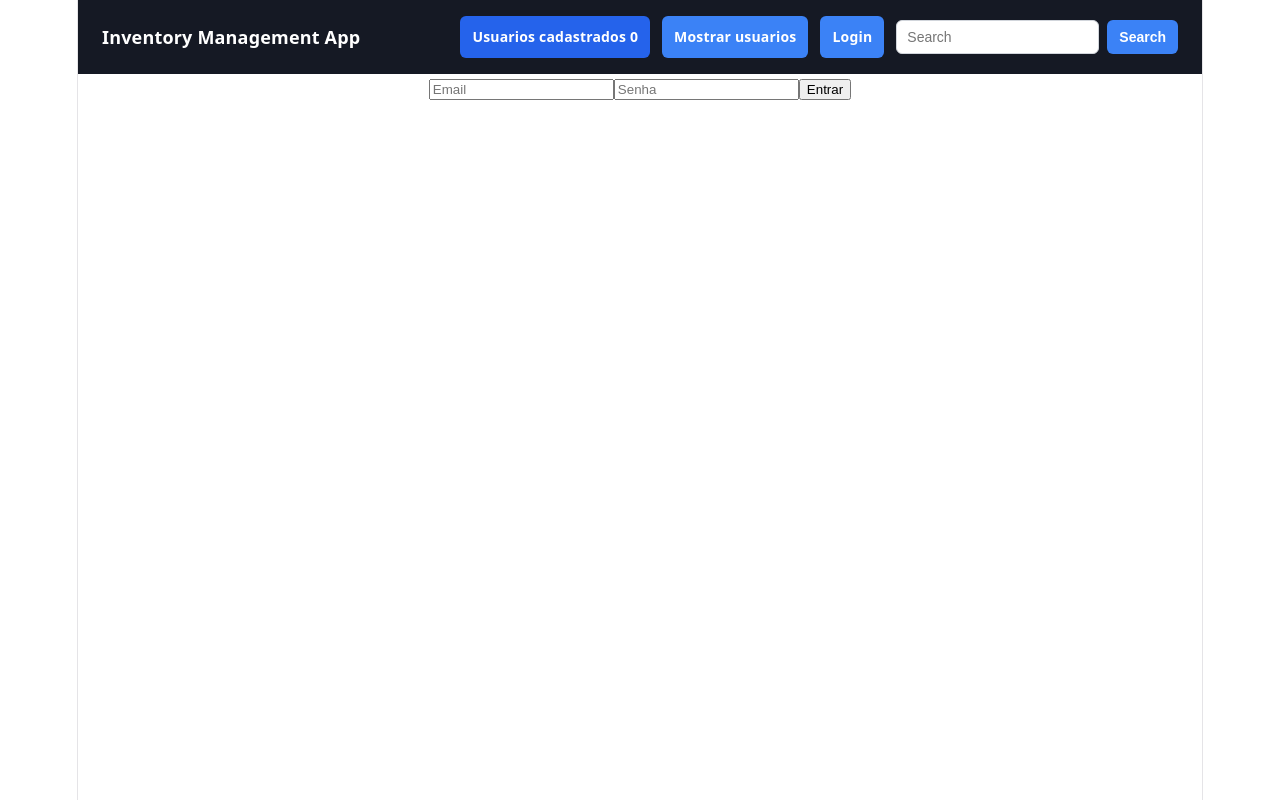
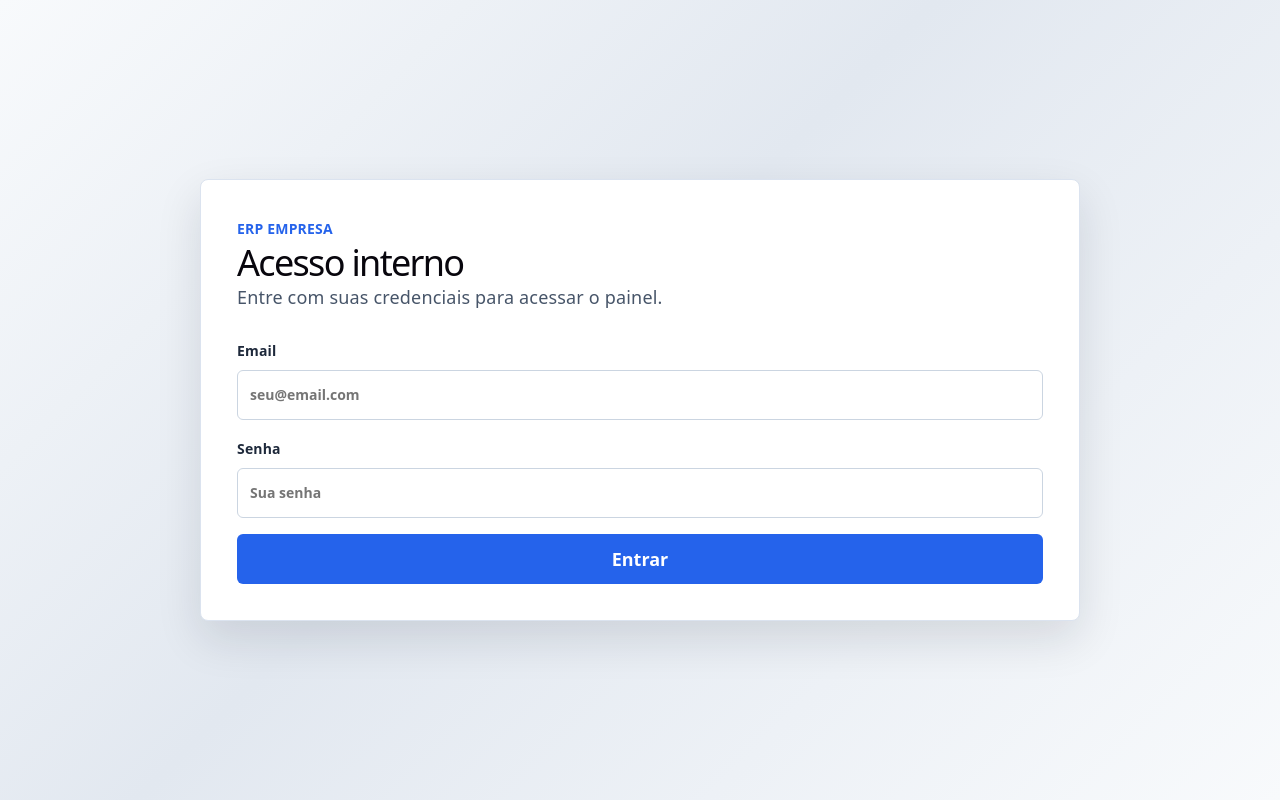
Before and after one commit to vitorOO-hub/ERP_EMPRESA, a React app in the folder frontend/: page /login in a window 1280 px wide. Built offline with nearby package versions, Linux system fonts and the light colour scheme; the HTML template or start-up script is replaced by a standard one.

Commit message:
Busca de usuario especifico pot id feita no frontend chamando o backend

```diff
--- a/frontend/UsuariosContext.jsx
+++ b/frontend/UsuariosContext.jsx
@@ -36,6 +36,7 @@ export const UsuariosProvider = ({ children }) => {
     }
   }, [])
 
+
   useEffect(() => {
     carregarUsuarios()
   }, [carregarUsuarios])
--- a/frontend/src/App.css
+++ b/frontend/src/App.css
@@ -1,5 +1,95 @@
 .App {
   padding: 48px 24px;
+}
+
+.app-content {
+  padding: 32px 24px;
+}
+
+.login-page {
+  align-items: center;
+  background: linear-gradient(135deg, #f8fafc 0%, #e2e8f0 45%, #f8fafc 100%);
+  box-sizing: border-box;
+  display: flex;
+  justify-content: center;
+  min-height: 100svh;
+  padding: 32px 20px;
+}
+
+.login-panel {
+  background: #fff;
+  border: 1px solid #dbe3ef;
+  border-radius: 8px;
+  box-shadow: 0 18px 45px rgba(15, 23, 42, 0.12);
+  box-sizing: border-box;
+  display: grid;
+  gap: 28px;
+  max-width: 880px;
+  padding: 36px;
+  width: 100%;
+}
+
+.login-copy {
+  text-align: left;
+}
+
+.login-kicker {
+  color: #2563eb;
+  display: block;
+  font-size: 14px;
+  font-weight: 700;
+  margin-bottom: 8px;
+  text-transform: uppercase;
+}
+
+.login-copy h1 {
+  font-size: 36px;
+  margin: 0 0 8px;
+}
+
+.login-copy p {
+  color: #475569;
+}
+
+.login-form {
+  display: grid;
+  gap: 16px;
+}
+
+.login-form label {
+  color: #1e293b;
+  display: grid;
+  font-size: 14px;
+  font-weight: 700;
+  gap: 6px;
+  text-align: left;
+}
+
+.login-form input {
+  border: 1px solid #cbd5e1;
+  border-radius: 6px;
+  box-sizing: border-box;
+  font: inherit;
+  padding: 11px 12px;
+  width: 100%;
+}
+
+.login-form button {
+  background: #2563eb;
+  border: 0;
+  border-radius: 6px;
+  color: #fff;
+  cursor: pointer;
+  font: inherit;
+  font-weight: 700;
+  padding: 12px 16px;
+}
+
+.login-error {
+  color: #b91c1c;
+  font-size: 14px;
+  font-weight: 700;
+  text-align: left;
 }
 
 .navbar {
@@ -68,7 +158,26 @@
   padding: 8px 10px;
 }
 
+.usuarios-table {
+  width: 100%;
+  border-collapse: collapse;
+}
+
+.usuarios-thead,
+.usuarios-table-body {
+  padding: 12px;
+  text-align: left;
+}
+
+.usuarios-thead {
+  border-bottom: 1px solid #ccc;
+}
+
 @media (max-width: 720px) {
+  .login-panel {
+    padding: 24px;
+  }
+
   .navbar,
   .navbar-actions,
   .search-form {
--- a/frontend/src/App.jsx
+++ b/frontend/src/App.jsx
@@ -4,6 +4,16 @@ import Usuarios from './pages/usuarios.jsx'
 import Login from './pages/login.jsx'
 import { UsuariosProvider } from '../UsuariosContext.jsx'
 import './App.css'
+
+function LoginPublico() {
+  const token = localStorage.getItem('access_token')
+
+  if (token) {
+    return <Navigate to="/usuarios" replace />
+  }
+
+  return <Login />
+}
 
 function RotaPrivada({ children }) {
   const token = localStorage.getItem('access_token')
@@ -15,27 +25,31 @@ function RotaPrivada({ children }) {
   return children
 }
 
+function AreaPrivada({ children }) {
+  return (
+    <RotaPrivada>
+      <UsuariosProvider>
+        <NavBar />
+        <main className="app-content">{children}</main>
+      </UsuariosProvider>
+    </RotaPrivada>
+  )
+}
+
 function App() {
   return (
-    <UsuariosProvider>
-      <NavBar />
-    {/* Rotas Publicas */}
     <Routes>
       <Route path="/" element={<Navigate to="/login" replace />} />
-        <Route path="/login" element={<Login />} />
-
-    {/* Rotas Privadas*/}
+      <Route path="/login" element={<LoginPublico />} />
       <Route
         path="/usuarios"
         element={
-            <RotaPrivada>
+          <AreaPrivada>
             <Usuarios />
-            </RotaPrivada>
+          </AreaPrivada>
         }
       />
-
     </Routes>
-    </UsuariosProvider>
   )
 }
 
--- a/frontend/src/components/navbar.jsx
+++ b/frontend/src/components/navbar.jsx
@@ -1,10 +1,16 @@
 import { useContext } from 'react'
-import { Link } from 'react-router-dom'
+import { Link, useNavigate } from 'react-router-dom'
 import { UsuariosContext } from '../../UsuariosContext.jsx'
 
 const NavBar = () => {
   const { usuarios } = useContext(UsuariosContext)
   const totalUsuarios = Array.isArray(usuarios) ? usuarios.length : 0
+  const navigate = useNavigate()
+
+  function sair() {
+    localStorage.removeItem('access_token')
+    navigate('/login', { replace: true })
+  }
 
   return (
     <header className="navbar">
@@ -17,9 +23,9 @@ const NavBar = () => {
         <Link className="nav-button" to="/usuarios">
           Mostrar usuarios
         </Link>
-        <Link className="nav-button" to="/login">
-          Login
-        </Link>
+        <button className="nav-button" type="button" onClick={sair}>
+          Sair
+        </button>
         <form className="search-form">
           <input type="search" placeholder="Search" aria-label="Search" />
           <button type="submit">Search</button>
--- a/frontend/src/index.css
+++ b/frontend/src/index.css
@@ -55,11 +55,7 @@ body {
 }
 
 #root {
-  width: 1126px;
-  max-width: 100%;
-  margin: 0 auto;
-  text-align: center;
-  border-inline: 1px solid var(--border);
+  width: 100%;
   min-height: 100svh;
   display: flex;
   flex-direction: column;
--- a/frontend/src/pages/login.jsx
+++ b/frontend/src/pages/login.jsx
@@ -1,13 +1,11 @@
-import { useContext, useState } from 'react'
+import { useState } from 'react'
 import { useNavigate } from 'react-router-dom'
-import { UsuariosContext } from '../../UsuariosContext.jsx'
 
 export default function Login() {
   const [email, setEmail] = useState('')
   const [senha, setSenha] = useState('')
   const [erro, setErro] = useState('')
   const navigate = useNavigate()
-  const { carregarUsuarios } = useContext(UsuariosContext)
 
   async function fazerLogin(event) {
     event.preventDefault()
@@ -27,29 +25,44 @@ export default function Login() {
     }
 
     localStorage.setItem('access_token', dados.access_token)
-    await carregarUsuarios()
     navigate('/usuarios')
   }
 
   return (
-    <form onSubmit={fazerLogin}>
+    <main className="login-page">
+      <section className="login-panel">
+        <div className="login-copy">
+          <span className="login-kicker">ERP Empresa</span>
+          <h1>Acesso interno</h1>
+          <p>Entre com suas credenciais para acessar o painel.</p>
+        </div>
+
+        <form className="login-form" onSubmit={fazerLogin}>
+          <label>
+            Email
             <input
               type="email"
               value={email}
               onChange={(event) => setEmail(event.target.value)}
-        placeholder="Email"
+              placeholder="seu@email.com"
             />
+          </label>
 
+          <label>
+            Senha
             <input
               type="password"
               value={senha}
               onChange={(event) => setSenha(event.target.value)}
-        placeholder="Senha"
+              placeholder="Sua senha"
             />
+          </label>
 
           <button type="submit">Entrar</button>
 
-      {erro && <p>{erro}</p>}
+          {erro && <p className="login-error">{erro}</p>}
         </form>
+      </section>
+    </main>
   )
 }
--- a/frontend/src/pages/usuarios.jsx
+++ b/frontend/src/pages/usuarios.jsx
@@ -1,17 +1,58 @@
-import { useContext, useEffect } from 'react'
+import { useContext, useEffect, useState } from 'react'
 import { UsuariosContext } from '../../UsuariosContext.jsx'
 
 export default function Usuarios() {
   const { usuarios, carregarUsuarios } = useContext(UsuariosContext)
+  const [id, setId] = useState('')
+  const [usuario, setUsuario] = useState(null)
+  const [buscaRealizada, setBuscaRealizada] = useState(false)
 
   useEffect(() => {
     carregarUsuarios()
   }, [carregarUsuarios])
 
+  const carregarUsuario = async (idUsuario) => {
+    const token = localStorage.getItem('access_token')
+
+    setBuscaRealizada(true)
+
+    if (!token || !idUsuario) {
+      setUsuario(null)
+      return
+    }
+
+    try {
+      const response = await fetch(
+        `http://127.0.0.1:8000/user/usuario/${idUsuario}`,
+        {
+          headers: {
+            Authorization: `Bearer ${token}`,
+          },
+        }
+      )
+
+      if (!response.ok) {
+        if (response.status === 401 || response.status === 403) {
+          localStorage.removeItem('access_token')
+        }
+
+        setUsuario(null)
+        return
+      }
+
+      const dados = await response.json()
+
+      setUsuario(dados.usuario ?? null)
+    } catch (error) {
+      console.error('Erro ao carregar usuario:', error)
+      setUsuario(null)
+    }
+  }
+
   return (
     <div>
-      <table>
-        <thead>
+      <table className="usuarios-table">
+        <thead className="usuarios-thead">
           <tr>
             <th>Id</th>
             <th>Nome</th>
@@ -20,18 +61,56 @@ export default function Usuarios() {
             <th>Ativo</th>
           </tr>
         </thead>
-        <tbody>
-          {usuarios.map((usuario) => (
-            <tr key={usuario.id}>
-              <td>{usuario.id}</td>
-              <td>{usuario.nome}</td>
-              <td>{usuario.email}</td>
-              <td>{usuario.cargo}</td>
-              <td>{usuario.is_active ? 'Sim' : 'Nao'}</td>
+        <tbody className="usuarios-table-body">
+          {usuarios.map((usuarioItem) => (
+            <tr key={usuarioItem.id}>
+              <td>{usuarioItem.id}</td>
+              <td>{usuarioItem.nome}</td>
+              <td>{usuarioItem.email}</td>
+              <td>{usuarioItem.cargo}</td>
+              <td>{usuarioItem.is_active ? 'Sim' : 'Nao'}</td>
             </tr>
           ))}
         </tbody>
       </table>
+
+      <form
+        className="usuario-form"
+        onSubmit={(e) => {
+          e.preventDefault()
+          carregarUsuario(id)
+        }}
+      >
+        <input
+          type="number"
+          value={id}
+          onChange={(e) => {
+            setId(e.target.value)
+            setBuscaRealizada(false)
+            setUsuario(null)
+          }}
+          placeholder="Digite o ID do usuario"
+        />
+
+        <button type="submit">Buscar</button>
+      </form>
+
+      {buscaRealizada && (
+        <div className="usuario-detalhes">
+          <h2>Detalhes do usuario</h2>
+          {usuario ? (
+            <div>
+              <p><strong>Id:</strong> {usuario.id}</p>
+              <p><strong>Nome:</strong> {usuario.nome}</p>
+              <p><strong>Email:</strong> {usuario.email}</p>
+              <p><strong>Cargo:</strong> {usuario.cargo}</p>
+              <p><strong>Ativo:</strong> {usuario.is_active ? 'Sim' : 'Nao'}</p>
+            </div>
+          ) : (
+            <p>Nenhum usuario encontrado com o ID fornecido.</p>
+          )}
+        </div>
+      )}
     </div>
   )
 }
```
Lines whose indentation alone changed are shown as unchanged.
